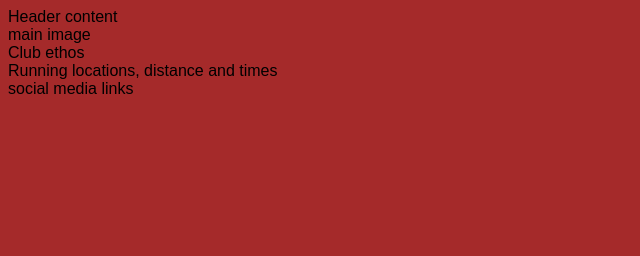
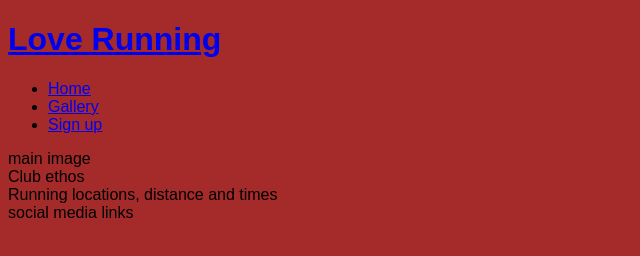
Before and after one commit to Karol2401/love-running, a plain HTML site: page index.html in a window 1280 px wide. Shown: the whole page, without its empty margins (0-640 px from the left). Drawn offline with Linux system fonts and the light colour scheme.

Commit message:
Add basic header structure

```diff
--- a/index.html
+++ b/index.html
@@ -11,7 +11,24 @@
     <title>Love Running</title>
 </head>
 <body>
-    <header>Header content</header>
+    <header>
+        <a href="index.html">
+            <h1>Love Running</h1>
+        </a>
+        <nav>
+            <ul>
+                <li>
+                    <a href="index.html">Home</a>
+                </li>
+                <li>
+                    <a href="#">Gallery</a>
+                </li>
+                <li>
+                    <a href="#">Sign up</a>
+                </li>
+            </ul>
+        </nav>
+    </header>
     <section>
         main image
     </section>
```
